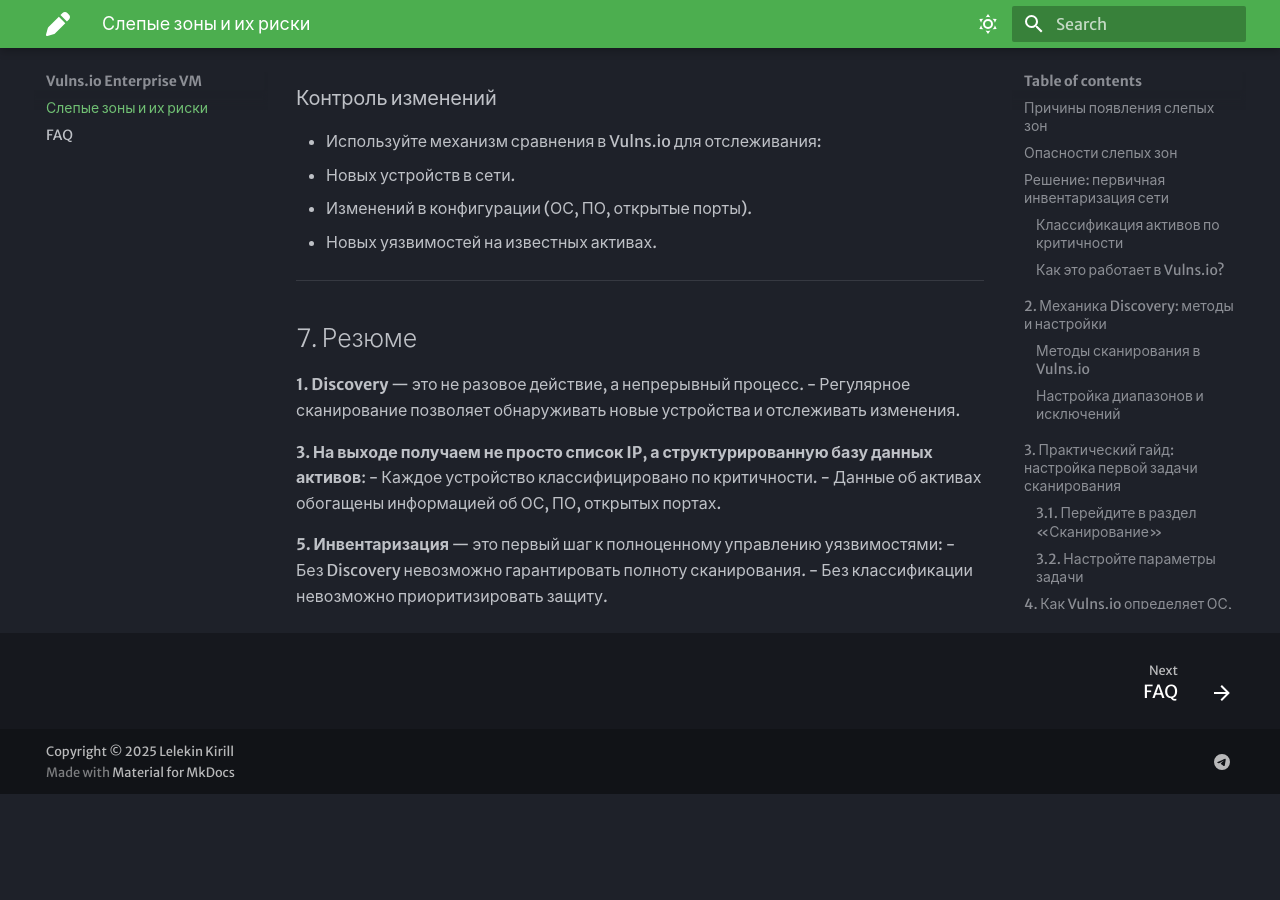
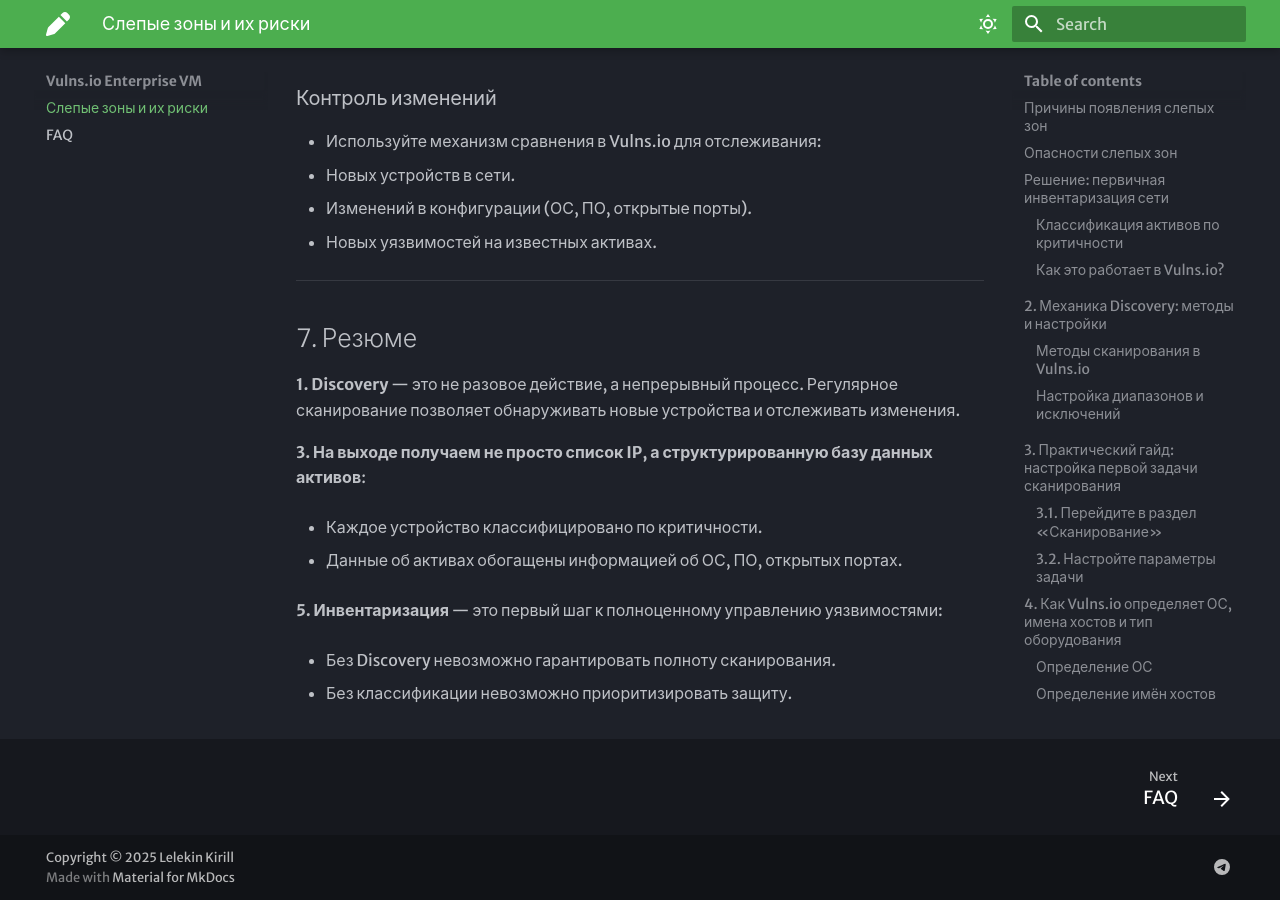
Before and after one commit to lelekinkirill96/mkdocs_portfolio, an MkDocs documentation site: the page built from docs/index.md, in a window 1280 px wide and 900 px high, scrolled down 7080 px. Built offline with MkDocs 1.6.1 and Material for MkDocs 9.7.7, drawn with Linux system fonts in a browser that asks for light colours; before the commit the page ends 7874 px from its top, so only the background shows below that.

```diff
--- a/docs/index.md
+++ b/docs/index.md
@@ -193,13 +193,16 @@
 
 ## 7. Резюме
 
-**1. Discovery** — это не разовое действие, а непрерывный процесс.
-  - Регулярное сканирование позволяет обнаруживать новые устройства и отслеживать изменения.
+**1. Discovery** — это не разовое действие, а непрерывный процесс. Регулярное сканирование позволяет обнаруживать новые устройства и отслеживать изменения.
 
 **3. На выходе получаем не просто список IP, а структурированную базу данных активов**:
+
   - Каждое устройство классифицировано по критичности.
+
   - Данные об активах обогащены информацией об ОС, ПО, открытых портах.
 
 **5. Инвентаризация** — это первый шаг к полноценному управлению уязвимостями:
+
   - Без Discovery невозможно гарантировать полноту сканирования.
+
   - Без классификации невозможно приоритизировать защиту.
```
